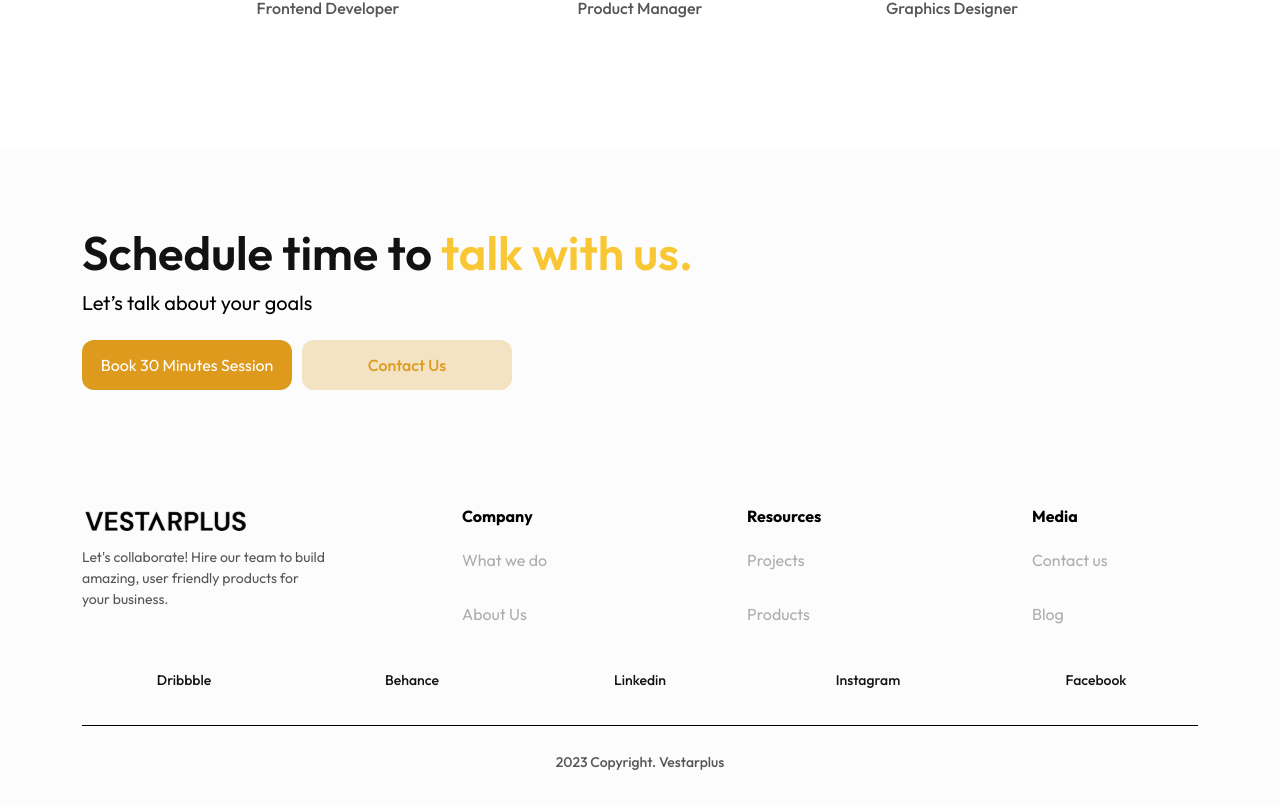
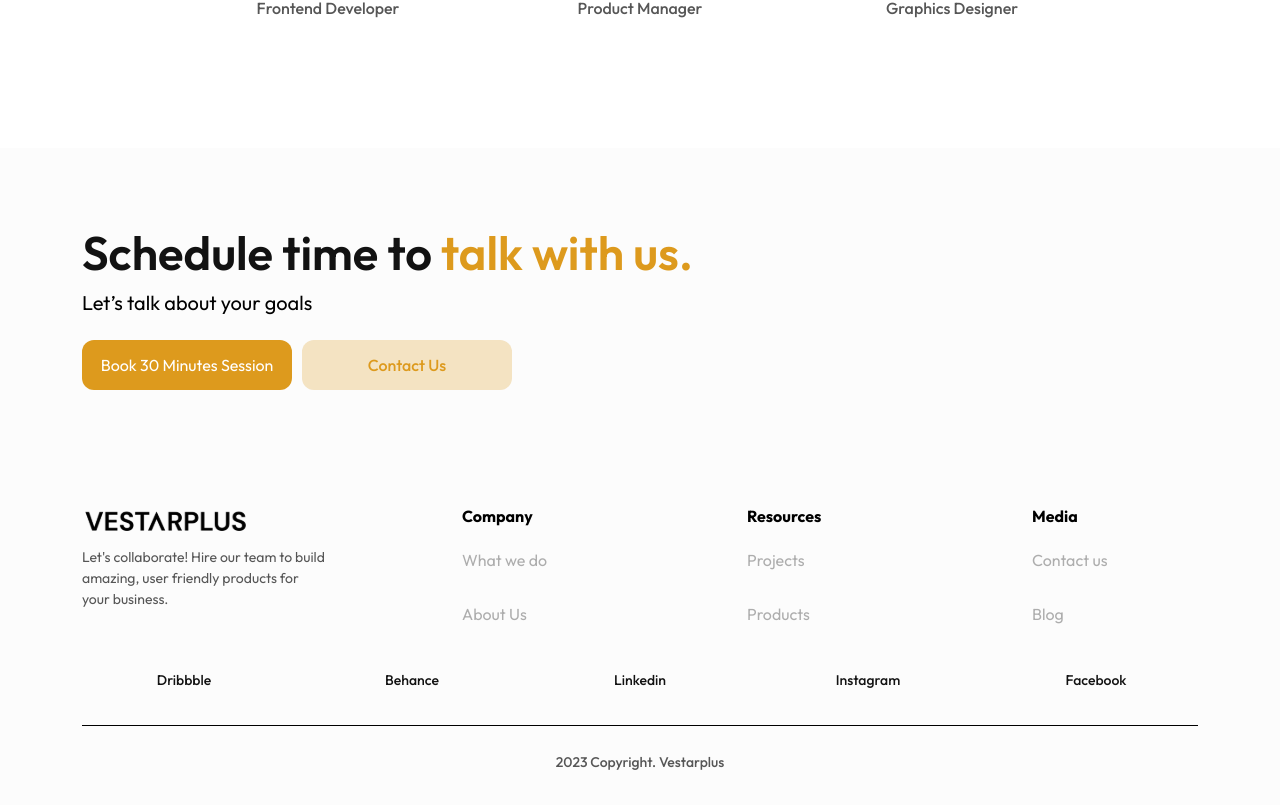
Before and after one commit to timothy-okoduwa/vestaplus-new, a React (Create React App) app: page /about in a window 1280 px wide. Shown: the part 1720-2525 px from the top of the page. Built offline with nearby package versions, Linux system fonts and the light colour scheme; no server answers; the database is empty.

Commit message:
small changes

```diff
--- a/src/pages/Footer/Footer.css
+++ b/src/pages/Footer/Footer.css
@@ -231,12 +231,12 @@ background: rgba(10, 80, 118, 0.055);
 color: #0A5076;
 }
 .tenne{
-  background:#fac734 ;
+  background:#DD9A1D ;
 }
 .stud{
-   background:#fac8341b ;
-     color: #fac734;
+   background:#dd9a1d42 ;
+     color: #DD9A1D;
 }
 .wiilo{
-      color: #fac734;
+      color: #DD9A1D;
 }
```
